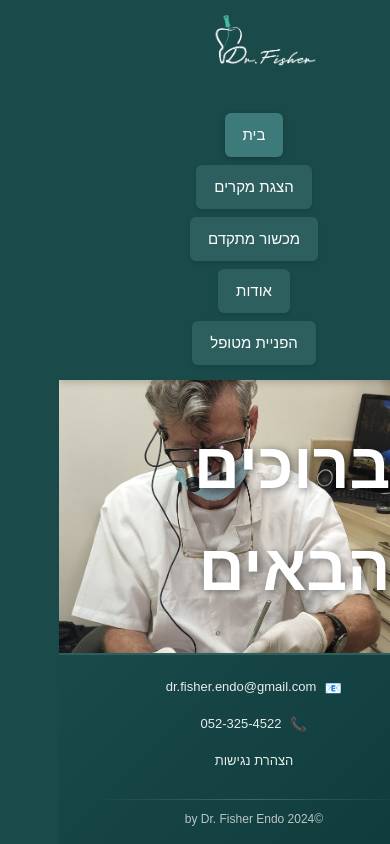
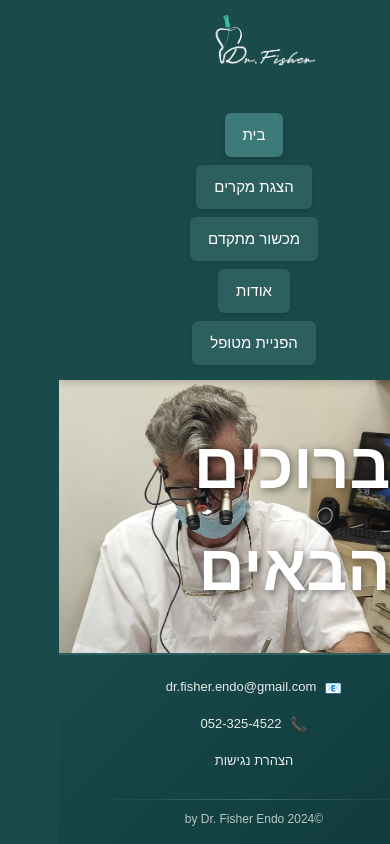
Before and after one commit to SenseiFisher/drfisher, a React (Create React App) app: page / in a window 390 px wide. Built offline with nearby package versions, Linux system fonts and the light colour scheme.

Commit message:
Home page middle image

```diff
--- a/src/index.css
+++ b/src/index.css
@@ -188,7 +188,6 @@ section {
     width: 100%;
     height: 100%;
     object-fit: cover;
-    object-position: center bottom;
 }
 
 .hero-text {
@@ -405,6 +404,10 @@ footer {
         height: 60vh;
     }
 
+    .hero-image img {
+        object-position: center center;
+    }
+
     .page-title {
         font-size: 32px;
         padding: 20px;
@@ -439,6 +442,10 @@ footer {
 
     .content-section p {
         font-size: 16px;
+    }
+
+    .hero-image img {
+        object-position: center center;
     }
 }
 
```
